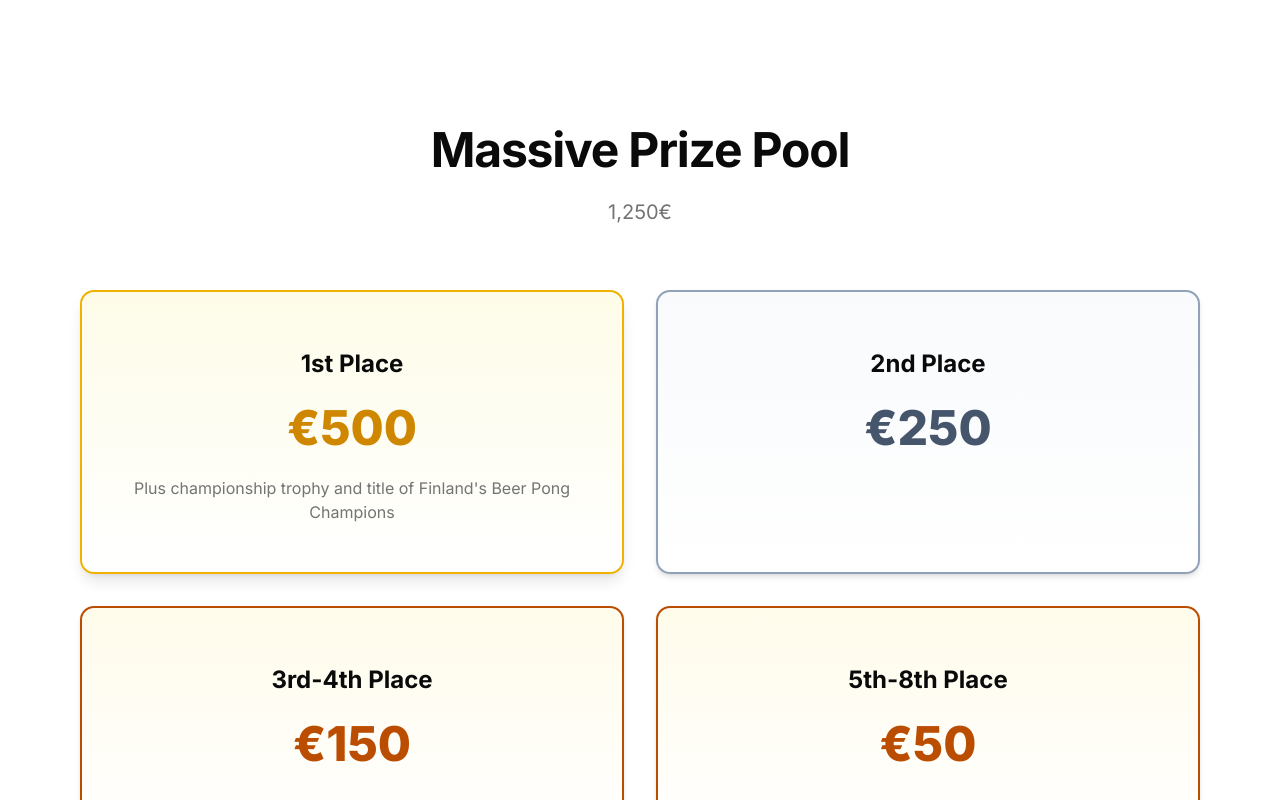
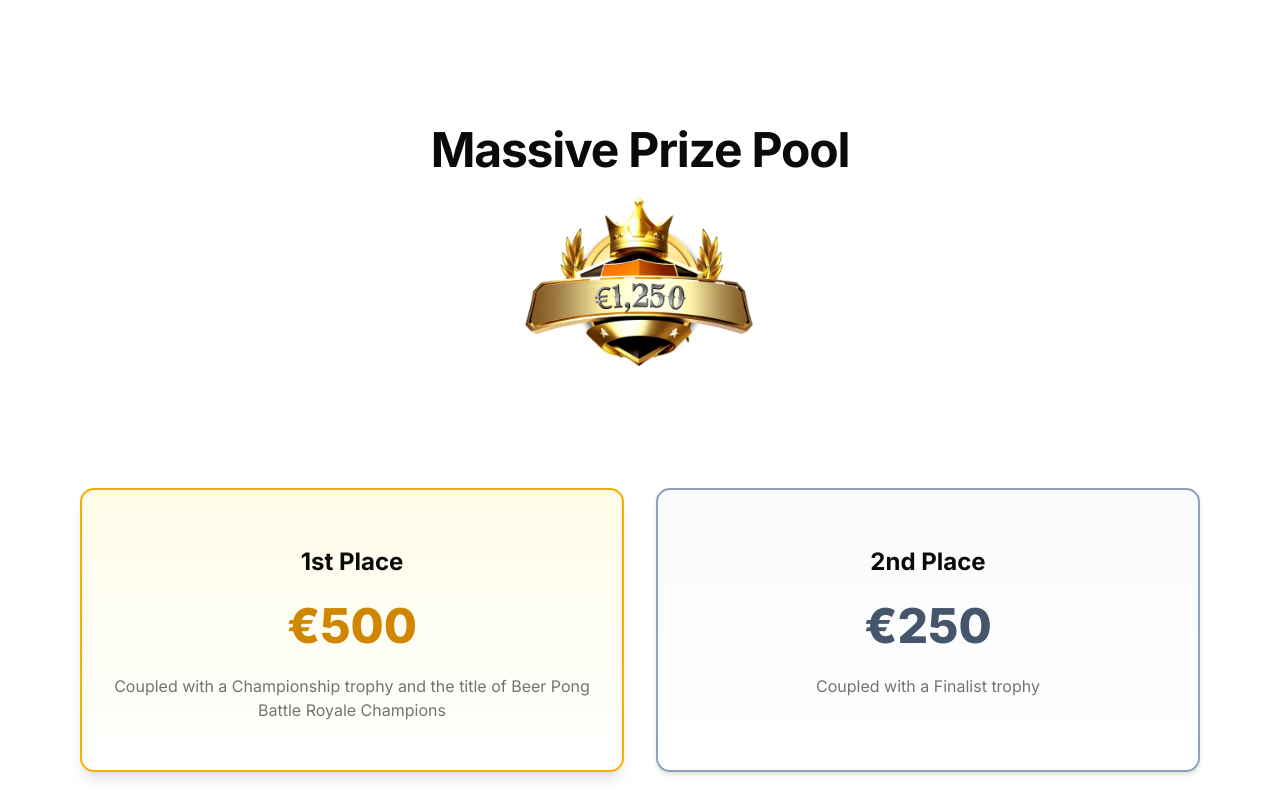
Before and after one commit to strengv1/unilife, a Next.js app: page /events/battleroyale in a window 1280 px wide. Shown: the part 1520-2320 px from the top of the page. Built offline with nearby package versions, Linux system fonts and the light colour scheme.

Commit message:
1250€ logo and text fixes

```diff
--- a/src/app/events/battleroyale/_components/PrizesSection.tsx
+++ b/src/app/events/battleroyale/_components/PrizesSection.tsx
@@ -1,12 +1,18 @@
 import { Card, CardContent } from "@/components/ui/card"
+import Image from "next/image"
 
 export const PrizesSection = () => {
   return (
     <section id="prizes" className="py-20 md:py-28">
       <div className="container mx-auto max-w-6xl px-4">
-        <div className="mx-auto max-w-[800px] text-center">
+        <div className="flex flex-col mx-auto max-w-[800px] text-center items-center justify-center">
           <h2 className="text-3xl font-bold tracking-tight sm:text-4xl md:text-5xl">Massive Prize Pool</h2>
-          <p className="mt-6 text-xl text-muted-foreground">1,250€</p>
+          <Image
+            src="/1250e_logo.png"
+            alt="1,250€"
+            width={250}
+            height={250}
+          />
         </div>
 
         <div className="mt-16 grid gap-8 md:grid-cols-2">
@@ -15,7 +21,7 @@ export const PrizesSection = () => {
               <h3 className="text-2xl font-bold">1st Place</h3>
               <div className="my-6 text-5xl font-extrabold text-yellow-600">€500</div>
               <p className="text-muted-foreground">
-                Plus championship trophy and title of Finland&apos;s Beer Pong Champions
+                Coupled with a Championship trophy and the title of Beer Pong Battle Royale Champions
               </p>
             </CardContent>
           </Card>
@@ -23,12 +29,18 @@ export const PrizesSection = () => {
             <CardContent className="pt-8 pb-6 px-6 text-center">
               <h3 className="text-2xl font-bold">2nd Place</h3>
               <div className="my-6 text-5xl font-extrabold text-slate-600">€250</div>
+              <p className="text-muted-foreground">
+                Coupled with a Finalist trophy
+              </p>
             </CardContent>
           </Card>
           <Card className="border-2 border-amber-700 bg-gradient-to-b from-amber-50 to-white transform transition-transform hover:scale-105 shadow-md">
             <CardContent className="pt-8 pb-6 px-6 text-center">
               <h3 className="text-2xl font-bold">3rd-4th Place</h3>
               <div className="my-6 text-5xl font-extrabold text-amber-700">€150</div>
+              <p className="text-muted-foreground">
+                Coupled with a Semi-Finalist trophy
+              </p>
             </CardContent>
           </Card>
           <Card className="border-2 border-amber-700 bg-gradient-to-b from-amber-50 to-white transform transition-transform hover:scale-105 shadow-md">
--- a/src/app/page.tsx
+++ b/src/app/page.tsx
@@ -39,7 +39,7 @@ export default function Home() {
 
                 <div className="flex flex-col justify-end md:basis-[35vw] gap-2">
                   <p className="text-left text-lg md:text-2xl">
-                    We bring students together to laugh harder, stay up too late, and meet more people
+                    We bring students together to laugh harder, stay up too late, and meet more people.
                   </p>
                   <p className=" text-left text-lg md:text-2xl">
                     No one cares what you study — everyone’s here for a good time with great people!
--- a/src/app/privacy/page.tsx
+++ b/src/app/privacy/page.tsx
@@ -18,7 +18,7 @@ const PrivacyPage = () => {
           The data controller responsible for your personal data is:
           <br />
           <strong>UNI LIFE</strong><br />
-          Email: contact@unilife.fi
+          Email: data@unilife.fi
         </p>
 
         <h2 className="text-xl font-semibold mt-6 mb-2">2. What Data We Collect</h2>
@@ -67,7 +67,7 @@ const PrivacyPage = () => {
           <li>Lodge a complaint with a supervisory authority</li>
         </ul>
         <p className="mb-4">
-          You can exercise your rights by contacting us at contact@unilife.fi.
+          You can exercise your rights by contacting us at data@unilife.fi.
         </p>
 
         <h2 className="text-xl font-semibold mt-6 mb-2">9. Unsubscribing</h2>
```
Also changed, not shown: public/1250e_logo.png (added), 1 other file (tests, documents, lock files or other folders).
